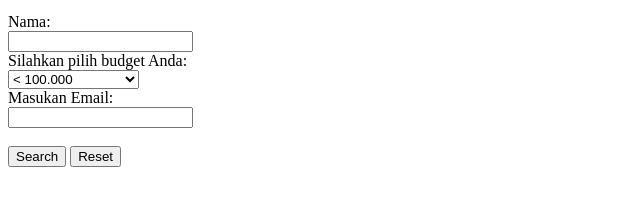
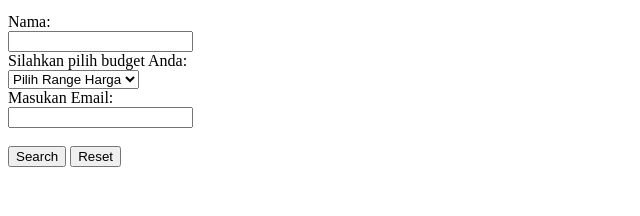
Before and after one commit to kristobp/GO-JAVA, a plain HTML site: page index.html in a window 1280 px wide. Shown: the part 160-376 px from the top of the page, 0-640 px from the left. Drawn offline with Linux system fonts and the light colour scheme; a script that the page names is missing.

Commit message:
budget option fix mungkin

```diff
--- a/index.html
+++ b/index.html
@@ -21,8 +21,10 @@
           <input type="text" id="nama-user" name="nama-user" />
           <br />
           <label for="budget">Silahkan pilih budget Anda:</label><br />
-          <!-- <input list="budgets" name="budget" id="budget" /> -->
           <select id="budget-user" name="duit">
+            <option class="budget budget-0" value="0">
+              Pilih Range Harga
+            </option>
             <option class="budget budget-1" value="1">
               < 100.000
             </option>
```
